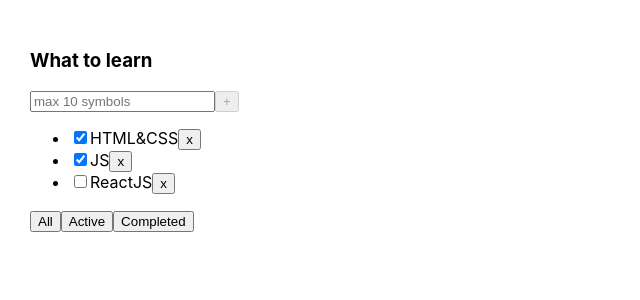
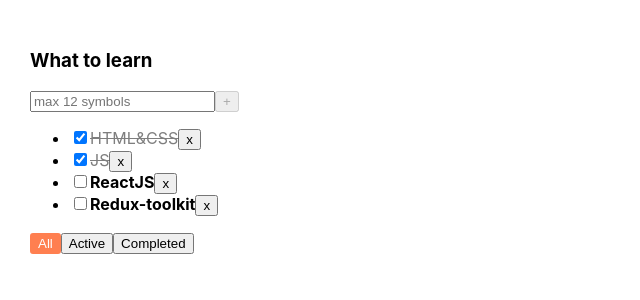
Before and after one commit to Phrixus11/TodoList, a React (Vite) app: page / in a window 1280 px wide. Shown: the top 300 px of the page, without its empty margins (0-640 px from the left). Built offline with nearby package versions, Linux system fonts and the light colour scheme.

Commit message:
Commit 4 toggle_checkbox, add className

```diff
--- a/src/App.css
+++ b/src/App.css
@@ -6,3 +6,24 @@
 .app > div {
   margin-right: 50px;
 }
+
+.task {
+  font-weight: bold;
+}
+
+.task-done {
+  text-decoration: line-through;
+  opacity: 0.5;
+}
+
+.btn-filter-active {
+  background-color: coral;
+  color: white;
+  border: 2px solid coral;
+  border-radius: 3px;
+}
+
+.error {
+  border: 2px solid red;
+  outline: none;
+}
--- a/src/App.tsx
+++ b/src/App.tsx
@@ -16,6 +16,7 @@
         {id: v1(), title: 'HTML&CSS', isDone: true},
         {id: v1(), title: 'JS', isDone: true},
         {id: v1(), title: 'ReactJS', isDone: false},
+        {id: v1(), title: 'Redux-toolkit', isDone: false},
     ])
 
     // const tasks2: Array<TaskType> = [
@@ -55,13 +56,32 @@
         setFilter(newFilterValue)
     }
 
+
+    //update checkbox
+    const changeTaskStatus = (id: string, newIsDoneStatus:boolean) => {
+        const nextState: TaskType[] = tasks.map(t=>t.id===id? {...t, isDone: newIsDoneStatus } : t)
+            setTasks(nextState)
+    }
+
+    // const nextState: TaskType[] = tasks.map(t=>t.id===t.id? t.isDone = !t.isDone  : t)
+    console.log(tasks)
+    // const changeTaskStatus = (taskId: string, isDone: boolean) => {
+    //     const task = tasks.find(t => t.id === taskId)
+    //     if (task) {
+    //         task.isDone = isDone  //todo: мутабельное изменение элемента массива, не лучшее решение
+    //         setTasks([...tasks]) // а тут поверхностная копия
+    //     }
+    // }
+
     return (
         <div className="app">
             <TodolistItem title={todoListTitle_1}
                           tasks={filteredTasks}
                           deleteTask={deleteTask}
                           changeTodolistFilter={changeTodolistFilter}
-                          createTasks={createTasks}/>
+                          createTasks={createTasks}
+                          changeTaskStatus={changeTaskStatus}
+                          activeFilter={filter}/>
 
             {/*<TodolistItem title={todoListTitle_2} tasks={tasks2} />*/}
         </div>
--- a/src/components/AddTaskForm.tsx
+++ b/src/components/AddTaskForm.tsx
@@ -4,18 +4,34 @@
 
 type AddTaskFormProps = {
     createTasks: (title: string) => void
+    maxTitleLength: number
 }
 
-export const AddTaskForm = ({createTasks}: AddTaskFormProps) => {
+export const AddTaskForm = ({createTasks, maxTitleLength}: AddTaskFormProps) => {
     const [taskInput, setTaskInput] = useState("");
+    const [error, setError] = useState(false);
+
+
+
     const createTaskHandler = () => {
-        if (taskInput) {
-            createTasks(taskInput)
+
+        // if (taskInput) {
+        //     createTasks(taskInput.trim())
+        //     setTaskInput("")
+        // }
+        if (taskInput.trim() !== "") {
+            createTasks(taskInput.trim())
             setTaskInput("")
+
+        } else {
+            setError(true)
         }
+
     }
     const setTaskInputHandler = (e: ChangeEvent<HTMLInputElement>) => {
+        error && setError(false)
         setTaskInput(e.currentTarget.value)
+
     }
     const onKeyDownTaskHandler = (e: KeyboardEvent<HTMLInputElement>) => {
         if (e.key === "Enter" && !isAddButtonDisabled) {
@@ -23,19 +39,21 @@
         }
     }
 
-    const isAddButtonDisabled = !taskInput || taskInput.length > 10
+    const isAddButtonDisabled = !taskInput || taskInput.length > maxTitleLength
 
     return (
         <div>
-            <input placeholder={"max 10 symbols"}
+            <input placeholder={`max ${maxTitleLength} symbols`}
                    value={taskInput}
                    onChange={setTaskInputHandler}
-                   onKeyDown={onKeyDownTaskHandler}/>
+                   onKeyDown={onKeyDownTaskHandler}
+            className={error?"error":""}/>
 
             <Button isDisabled={isAddButtonDisabled}
                     onClickHandler={createTaskHandler}
                     title={'+'}/>
-            {taskInput.length > 10 && <div style={{color: "red"}}>max 10 symbols</div>}
+            {taskInput.length > maxTitleLength && <div style={{color: "red"}}>max {maxTitleLength} symbols</div>}
+            {error && <div style={{color: "red"}}>enter valid title</div>}
         </div>
     );
 };
--- a/src/components/Button.tsx
+++ b/src/components/Button.tsx
@@ -2,10 +2,11 @@
     title: string
     onClickHandler?: () => void
     isDisabled?: boolean
+    className?: string
 }
 
-export const Button = ({title, onClickHandler, isDisabled  }: ButtonProps) => {
+export const Button = ({title, onClickHandler, isDisabled, className}: ButtonProps) => {
     return (
-        <button onClick={onClickHandler} disabled={isDisabled}>{title}</button>
+        <button className={className} onClick={onClickHandler} disabled={isDisabled}>{title}</button>
     );
 };
--- a/src/components/FilterButton.tsx
+++ b/src/components/FilterButton.tsx
@@ -1,16 +1,19 @@
 import {Button} from "./Button.tsx";
 import {FilterValuesType} from "../App.tsx";
 
+
 type FilterButtonProps = {
     changeTodolistFilter: (newFilterValue: FilterValuesType) => void
+    activeFilter: FilterValuesType
 }
 
-export const FilterButton = ({changeTodolistFilter}:FilterButtonProps) => {
+export const FilterButton = ({changeTodolistFilter, activeFilter}:FilterButtonProps) => {
+
     return (
         <div>
-            <Button title={'All'} onClickHandler={()=>changeTodolistFilter('All')} />
-            <Button title={'Active'} onClickHandler={()=>changeTodolistFilter('Active')}/>
-            <Button title={'Completed'} onClickHandler={()=>changeTodolistFilter('Completed')}/>
+            <Button className={ activeFilter === "All"?'btn-filter-active': ''} title={'All'} onClickHandler={()=>changeTodolistFilter('All')} />
+            <Button className={ activeFilter === "Active" ? 'btn-filter-active' : ''} title={'Active'} onClickHandler={()=>changeTodolistFilter('Active')}/>
+            <Button className={ activeFilter === "Completed" ? 'btn-filter-active' : ''} title={'Completed'} onClickHandler={()=>changeTodolistFilter('Completed')}/>
         </div>
     );
 };
--- a/src/components/TaskList.tsx
+++ b/src/components/TaskList.tsx
@@ -3,19 +3,23 @@
 type TaskListPropsType = {
     tasks: TaskType[]
     deleteTask: (id: string) => void
+    changeTaskStatus: (id: string, newIsDoneStatus: boolean) => void
 }
 
-export const TaskList = ({tasks, deleteTask}: TaskListPropsType) => {
+export const TaskList = ({tasks, deleteTask, changeTaskStatus}: TaskListPropsType) => {
 
         const tasksList = tasks.length === 0 ?
             <span>Ваш список пуст</span> :
             <ul>
                 {tasks.map(t => {
+                    const TaskClass = t.isDone ? "task-done" : "task"
                     return (
                         <li key={t.id}>
-                            <input type="checkbox" checked={t.isDone}/>
-                            <span>{t.title}</span>
-                            <button onClick={()=>deleteTask(t.id)}>x</button>
+                            <input type="checkbox"
+                                   checked={t.isDone}
+                                   onChange={(e) => changeTaskStatus(t.id, e.currentTarget.checked)}/>
+                            <span className={TaskClass}>{t.title}</span>
+                            <button onClick={() => deleteTask(t.id)}>x</button>
                         </li>
                     )
                 })
--- a/src/components/TodolistItem.tsx
+++ b/src/components/TodolistItem.tsx
@@ -10,6 +10,8 @@
     deleteTask: (id: string) => void
     changeTodolistFilter: (newFilterValue: FilterValuesType) => void
     createTasks: (title: string) => void
+    changeTaskStatus:(id: string, newIsDoneStatus:boolean) => void
+    activeFilter: FilterValuesType
 }
 
 export type TaskType = {
@@ -18,16 +20,16 @@
     isDone: boolean
 }
 
-export const TodolistItem = ({title, tasks, deleteTask, changeTodolistFilter, createTasks}: TodolistItemPropsType) => {
+export const TodolistItem = ({title, tasks, deleteTask, changeTodolistFilter, createTasks, changeTaskStatus, activeFilter}: TodolistItemPropsType) => {
 
     // const { title, subTitle, description, tasks } = props // один из вариантов деструктуризации проксов
 
     return (
         <div>
             <TodoListTitle title={title}/>
-            <AddTaskForm createTasks={createTasks}/>
-            <TaskList tasks={tasks} deleteTask={deleteTask} />
-            <FilterButton changeTodolistFilter={changeTodolistFilter}/>
+            <AddTaskForm maxTitleLength={12} createTasks={createTasks}/>
+            <TaskList changeTaskStatus={changeTaskStatus} tasks={tasks} deleteTask={deleteTask} />
+            <FilterButton activeFilter={activeFilter} changeTodolistFilter={changeTodolistFilter}/>
         </div>
     );
 };
```
